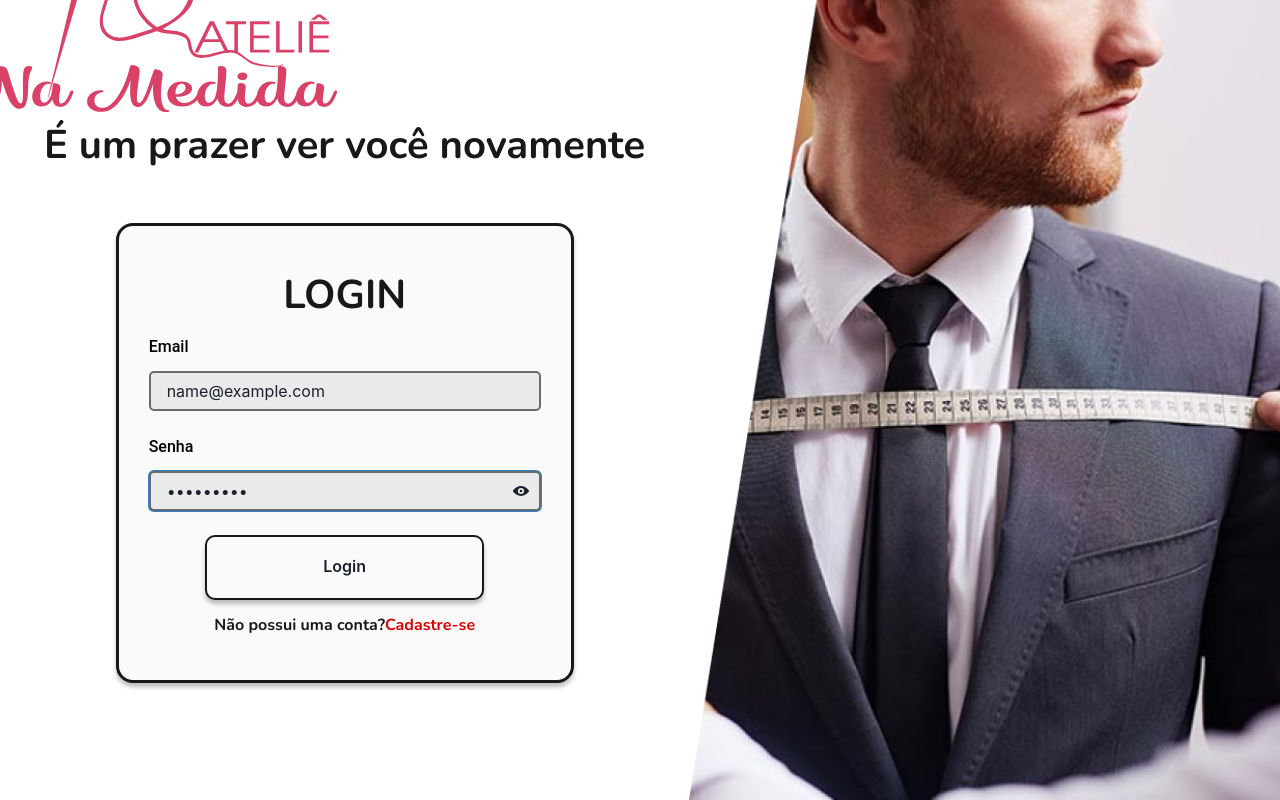
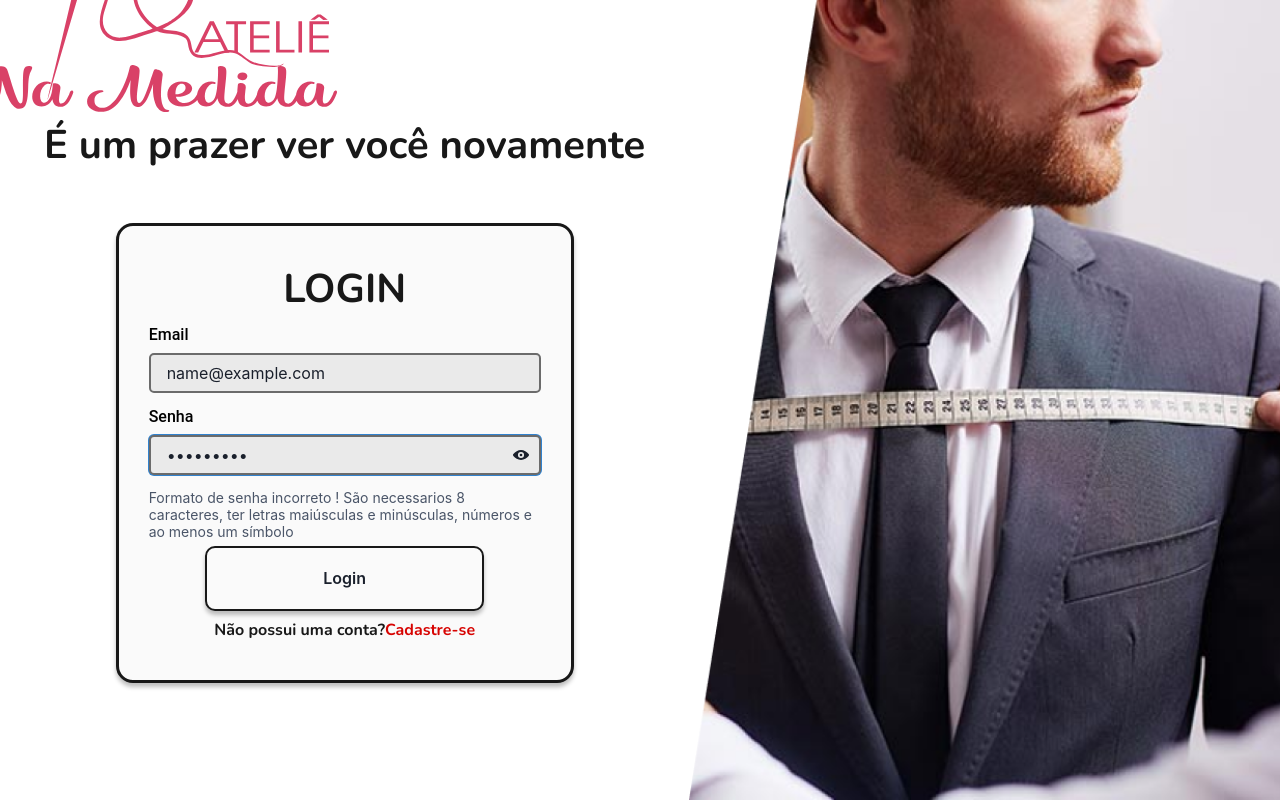
Before and after one commit to erickmarchetti/Na-medida-Atelie, a React (Create React App) app: page /login in a window 1280 px wide. Both pictures are taken after typing "name@example.com", "Sample123" into the empty fields and a click on the button "Login". Built offline with nearby package versions, Linux system fonts and the light colour scheme.

Commit message:
fix(login): ajustando renderizacao dos erros no login

```diff
--- a/src/pages/Login/index.jsx
+++ b/src/pages/Login/index.jsx
@@ -74,9 +74,9 @@ export default function Login() {
                                 {...register("email")}
                             />
                             <div>
-                                {errors.name && (
+                                {errors.email && (
                                     <FormHelperText>
-                                        {errors.name.message}
+                                        {errors.email.message}
                                     </FormHelperText>
                                 )}
                             </div>
@@ -104,9 +104,9 @@ export default function Login() {
                                 />
                             </InputGroup>
                             <div>
-                                {errors.name && (
+                                {errors.password && (
                                     <FormHelperText>
-                                        {errors.name.message}
+                                        {errors.password.message}
                                     </FormHelperText>
                                 )}
                             </div>
```
